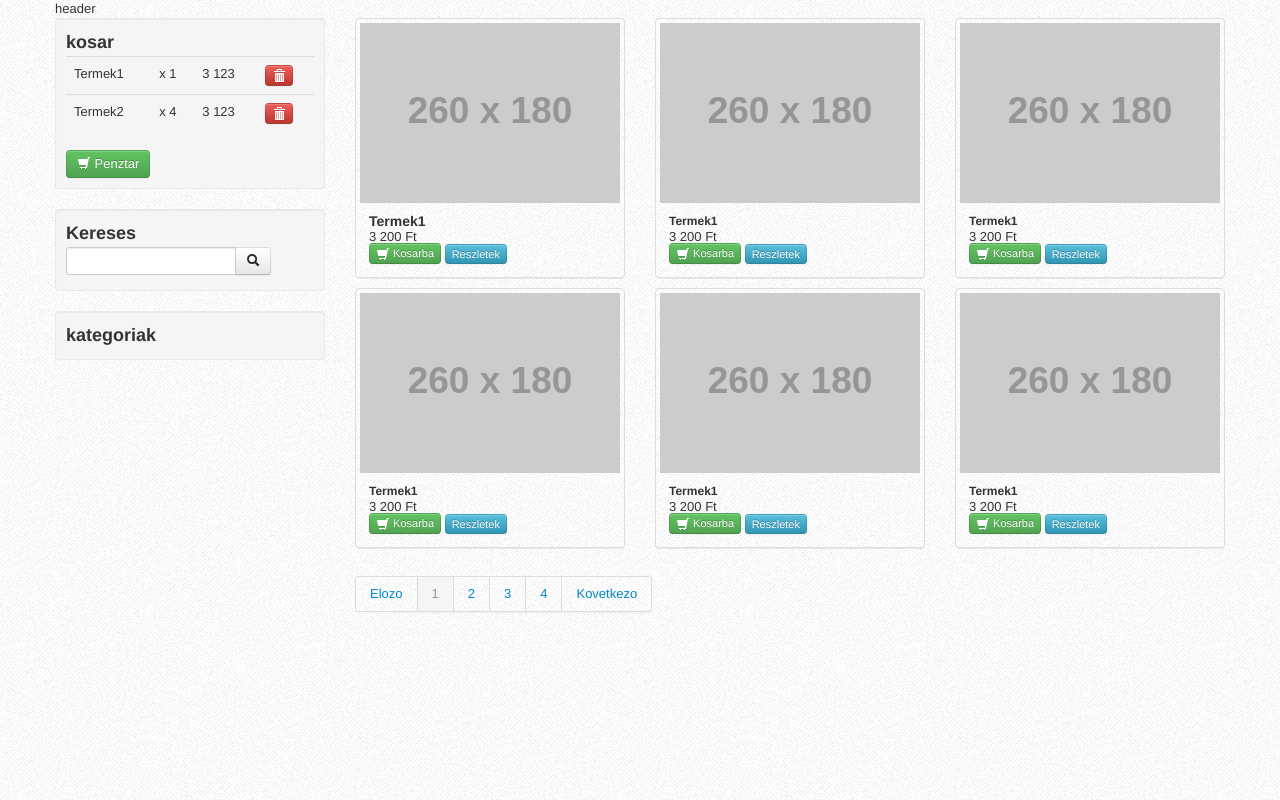
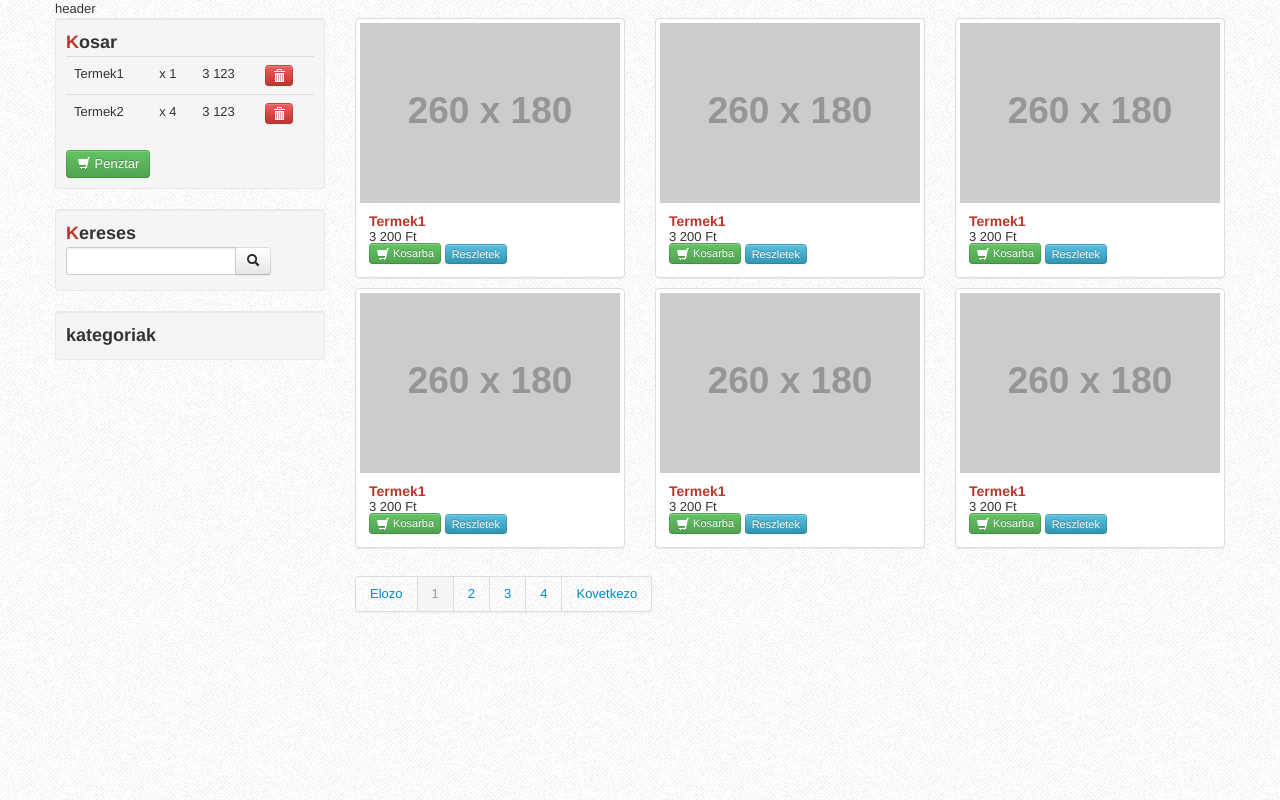
Before and after one commit to hegyi/simpleshop_layout, a plain HTML site: page index.html in a window 1280 px wide. Drawn offline with Linux system fonts and the light colour scheme; placeholder pictures from the web are drawn by us.

Commit message:
style modification

```diff
--- a/index.html
+++ b/index.html
@@ -34,6 +34,14 @@
 
       .thumbnail {
         margin-bottom: 10px;
+        background: #fff;
+      }
+      .thumbnail:hover {
+        background: #FFF2F2;
+      }
+
+      .orange {
+        color: #BA372C;
       }
 
       p {
@@ -52,7 +60,7 @@
       <div class="row">
         <div class="span3">
           <div class="well">
-            <h3>kosar</h3>
+            <h3><span class="orange">K</span>osar</h3>
             <table class="table">
               <tr>
                 <td>Termek1</td>
@@ -74,7 +82,7 @@
               <a href="#" class="btn btn-success btn-medium"><i class="icon-shopping-cart icon-white"> </i> Penztar</a>
           </div>
           <div class="well">
-            <h3>Kereses</h3>
+            <h3><span class="orange">K</span>ereses</h3>
             <div class="controls">
               <div class="input-append">
                 <input type="text" size="18" class="span2"><button type="button" class="btn"><i class="icon-search icon-gray"> </i></button>
@@ -91,7 +99,7 @@
                 <div class="thumbnail">
                   <img alt="" src="http://placehold.it/260x180">
                   <div class="caption">
-                    <h4>Termek1</h4>
+                    <h4 class="orange">Termek1</h4>
                     <span class="price">3 200 Ft</span>
                     <p><a class="btn btn-success btn-mini" href="#"><i class="icon-shopping-cart icon-white"> </i> Kosarba</a>
                     <a class="btn btn-info btn-mini" href="#">Reszletek</a></p>
@@ -103,7 +111,7 @@
                 <div class="thumbnail">
                   <img alt="" src="http://placehold.it/260x180">
                   <div class="caption">
-                    <h5>Termek1</h5>
+                    <h4 class="orange">Termek1</h4>
                     <span class="price">3 200 Ft</span>
                     <p><a class="btn btn-success btn-mini" href="#"><i class="icon-shopping-cart icon-white"> </i> Kosarba</a>
                     <a class="btn btn-info btn-mini" href="#">Reszletek</a></p>
@@ -115,7 +123,7 @@
                 <div class="thumbnail">
                   <img alt="" src="http://placehold.it/260x180">
                   <div class="caption">
-                    <h5>Termek1</h5>
+                    <h4 class="orange">Termek1</h4>
                     <span class="price">3 200 Ft</span>
                     <p><a class="btn btn-success btn-mini" href="#"><i class="icon-shopping-cart icon-white"> </i> Kosarba</a>
                     <a class="btn btn-info btn-mini" href="#">Reszletek</a></p>
@@ -129,7 +137,7 @@
                 <div class="thumbnail">
                   <img alt="" src="http://placehold.it/260x180">
                   <div class="caption">
-                    <h5>Termek1</h5>
+                    <h4 class="orange">Termek1</h4>
                     <span class="price">3 200 Ft</span>
                     <p><a class="btn btn-success btn-mini" href="#"><i class="icon-shopping-cart icon-white"> </i> Kosarba</a>
                     <a class="btn btn-info btn-mini" href="#">Reszletek</a></p>
@@ -141,7 +149,7 @@
                 <div class="thumbnail">
                   <img alt="" src="http://placehold.it/260x180">
                   <div class="caption">
-                    <h5>Termek1</h5>
+                    <h4 class="orange">Termek1</h4>
                     <span class="price">3 200 Ft</span>
                     <p><a class="btn btn-success btn-mini" href="#"><i class="icon-shopping-cart icon-white"> </i> Kosarba</a>
                     <a class="btn btn-info btn-mini" href="#">Reszletek</a></p>
@@ -153,7 +161,7 @@
                 <div class="thumbnail">
                   <img alt="" src="http://placehold.it/260x180">
                   <div class="caption">
-                    <h5>Termek1</h5>
+                    <h4 class="orange">Termek1</h4>
                     <span class="price">3 200 Ft</span>
                     <p><a class="btn btn-success btn-mini" href="#"><i class="icon-shopping-cart icon-white"> </i> Kosarba</a>
                     <a class="btn btn-info btn-mini" href="#">Reszletek</a></p>
```
